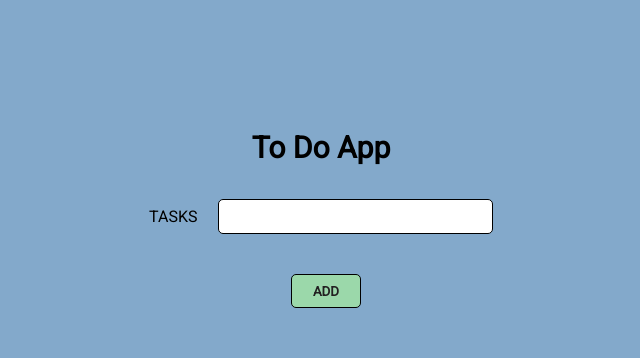
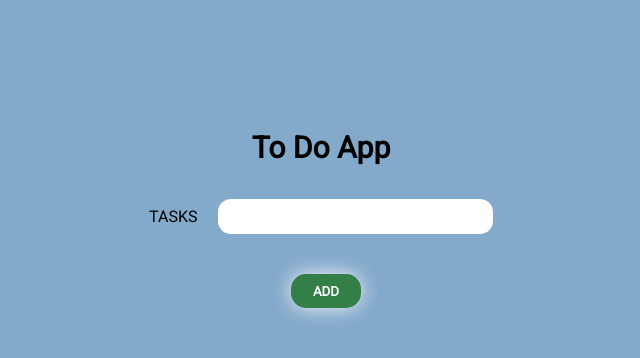
Before and after one commit to angkamilama/REACT-To-do-app, a React (Create React App) app: page / in a window 1280 px wide. Shown: the top 358 px of the page, without its empty margins (319-959 px from the left). Built offline with nearby package versions, Linux system fonts and the light colour scheme.

Commit message:
change btn color

```diff
--- a/src/App.js
+++ b/src/App.js
@@ -136,7 +136,10 @@ function App() {
                 >
                   No
                 </button>
-                <button className="topic-remove" onClick={() => RemoveTopic()}>
+                <button
+                  className="topic-remove btn-yes"
+                  onClick={() => RemoveTopic()}
+                >
                   Yes
                 </button>
               </div>
--- a/src/Style.css
+++ b/src/Style.css
@@ -63,10 +63,11 @@ body {
   height: 35px;
   padding: 10px;
   font-size: 16px;
-  border-radius: 5px;
-  border: 1px solid black;
+  border-radius: 13px;
   margin-left: 20px;
+  border: none;
 }
+
 
 .form-container button {
   background-color:  rgb(155, 216, 170);
@@ -98,16 +99,17 @@ body {
 }
 
 .topic-heading {
-  border-radius: 6px;
+  border: 1px solid rgb(189, 202, 237);
+  border-radius: 20px;
   padding: 7px;
-  background-color: #4F709C;
-  color: rgb(255, 255, 255);
+  color: #f7f7f9;
   width: 150px;
   overflow-wrap: break-word;
   margin-left: 10px;
   font-weight: 300;
   font-size: 18px;
   margin-left: 20px;
+  box-shadow: 0 0 8px whitesmoke;
 }
 
 .topic-edit {
@@ -159,9 +161,10 @@ body {
   display: flex;
   justify-content: space-evenly;
 }
-.btn-no {
-  background-color: rgb(222, 141, 141);
-  border: none;
+
+.btn-no:hover,
+.btn-yes:hover {
+  border: 1px solid #668ec3;
 }
 
 .edit-topic {
@@ -193,13 +196,18 @@ body {
   font-weight: bold;
   margin-left:  10px;
   border: none;
-  border-radius: 5px;
-  color: rgb(34, 33, 33);
-  border: 1px solid black;
+  border-radius: 15px;
+  color: white;
+  background-color: #668ec3;
+  box-shadow: 0 0 20px whitesmoke;
+}
+.form-container button {
+  background-color:   rgb(52, 126, 71);
 }
 
 .edit-topic-update {
-  background-color: rgb(123, 201, 143);
+  color: aliceblue;
+  background-color: #668ec3;
   padding: 2px;
 }
 
@@ -208,7 +216,8 @@ body {
 }
 
 .edit-topic-cancel {
-  background-color: rgb(191, 113, 113);
+  color: aliceblue;
+  background-color: #668ec3;
 }
 
 
@@ -217,20 +226,21 @@ body {
 .edit-topic-cancel:hover,
 .edit-topic-update:hover,
 .form-container button:hover {
-  border: 3px solid #D8C4B6;
-  border-radius: 6px;
   padding: 4px;
-  background-color: #4F709C;
-  transform: scale(1.07);
+  background-color: rgb(221, 232, 240);
+  color: #668ec3;
+  border-radius: 15px;
+  transform: scale(1.03);
   transition: transform 0.3s ease-in-out;
-  color: rgb(255, 255, 255);
+}
+.edit-topic-update:hover{
+  background-color: rgb(52, 126, 71);
+  color: whitesmoke;
 }
 
-.form-container button:hover,
-.edit-topic-update:hover{
-  background-color: rgb(70, 157, 92);
-  border: 1px solid rgb(247, 243, 243);
-
+.edit-topic-cancel:hover {
+  color: aliceblue;
+  background-color: #c05039;
 }
 
 
```
Also changed, not shown: 1 other file (tests, documents, lock files or other folders).
